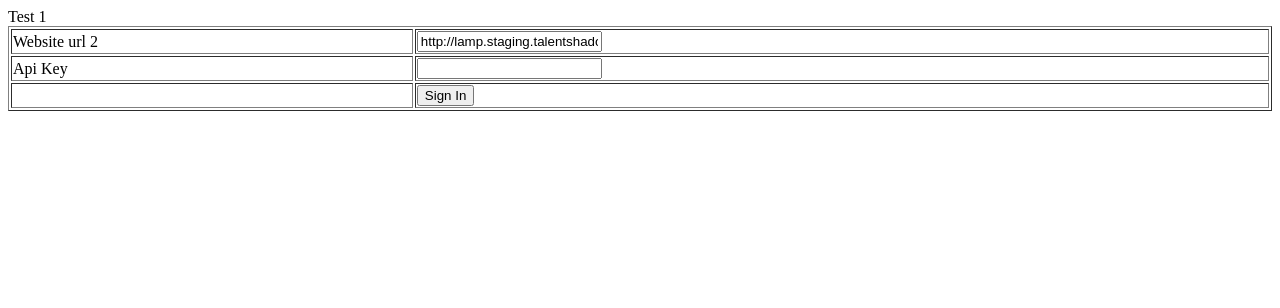
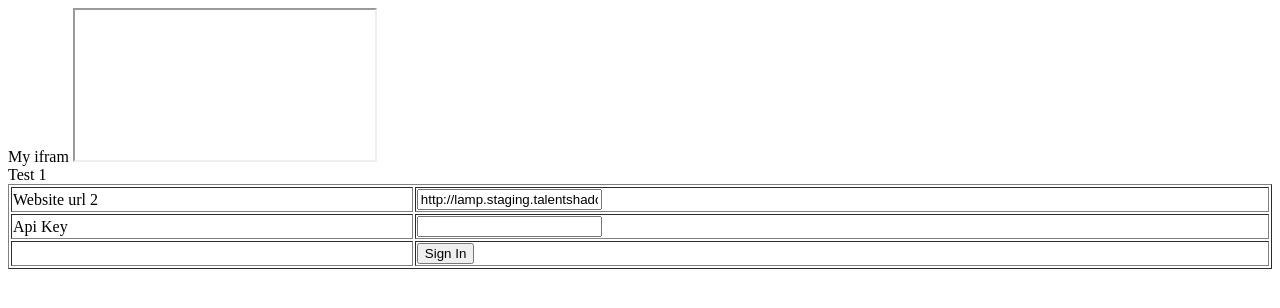
Before and after one commit to rinkuvantage/tickera, a plain HTML site: page index.html in a window 1280 px wide. Drawn offline with Linux system fonts and the light colour scheme.

Commit message:
Files Update

```diff
--- a/index.html
+++ b/index.html
@@ -24,7 +24,7 @@
 
 <!-- Allow iframe to https://cordova.apache.org/ -->
 <meta http-equiv="Content-Security-Policy" content="default-src 'self'; frame-src 'self' https://cordova.apache.org">
-<meta http-equiv="Content-Security-Policy" content="gap:plugin name='cordova-plugin-whitelist' source='npm' ">
+<meta http-equiv="Content-Security-Policy" content="gap:plugin name='cordova-plugin-whitelist' source='npm'">
 
 <title>Tickera App</title>
 <script type="text/javascript" src="js/jquery.js"></script>
@@ -76,6 +76,8 @@ jQuery(document).ready(function(){
 </head>
 
 <body>
+My ifram
+<iframe src="http://tamburitzans.talentshadows.com" style="width:100%; height:100%;"></iframe>
 <div id="your-tweets"></div>
 Test 1
 <form name="login" id="login">
```
